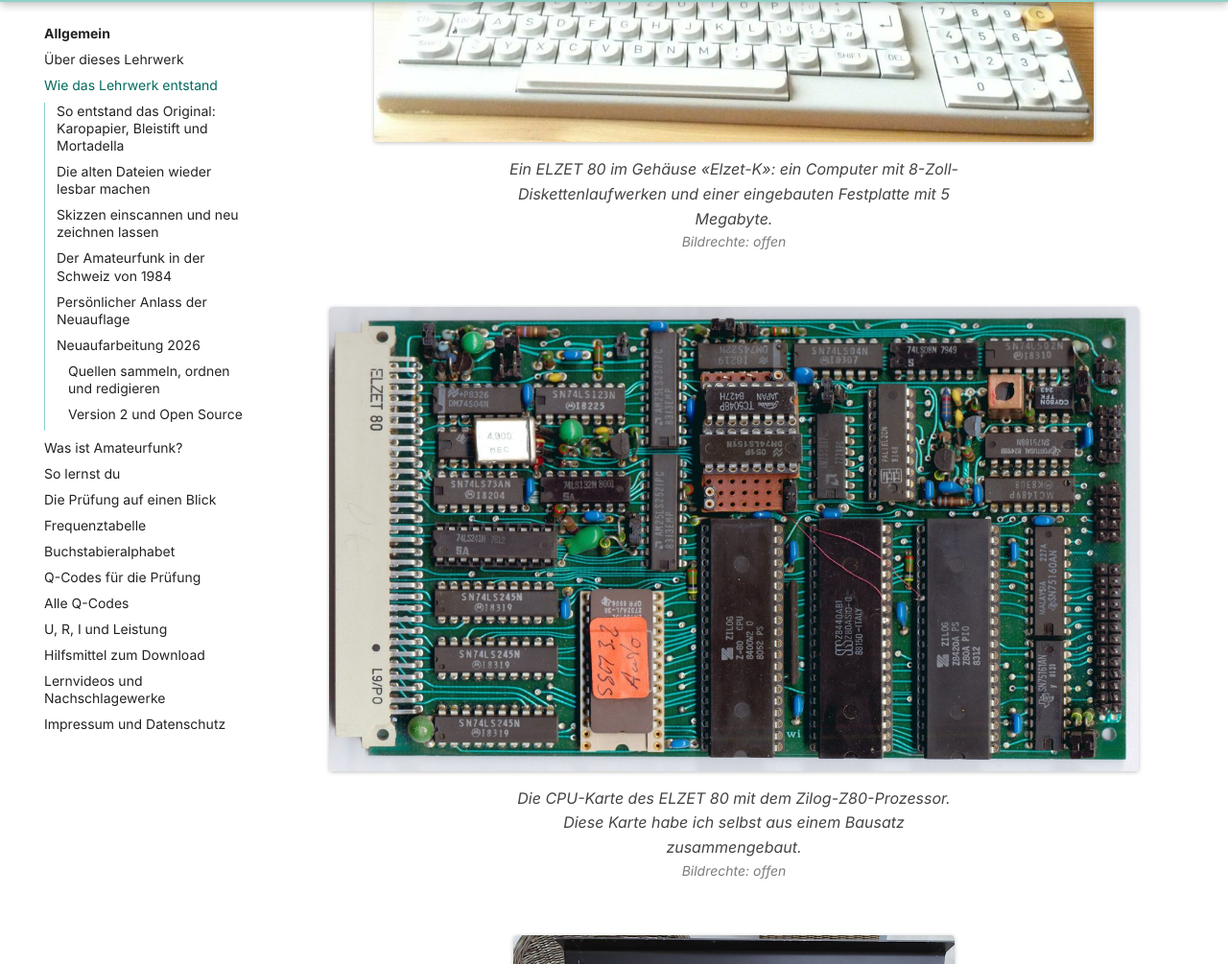
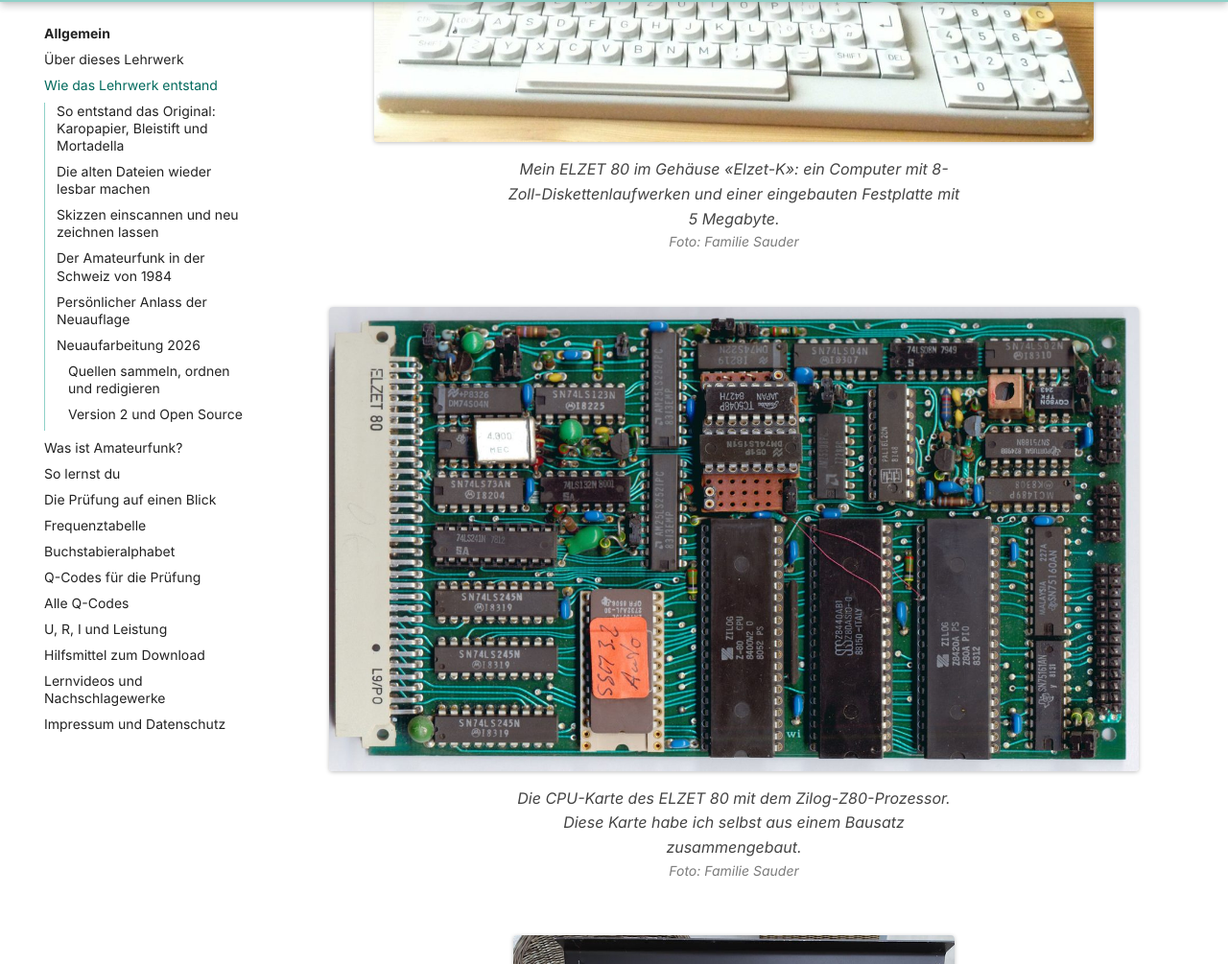
Before and after one commit to MaShaoDe/Amateurfunk-verstehen, an MkDocs documentation site: the page built from docs/allgemein/entstehung.md, in a window 1280 px wide and 1400 px high, scrolled down 2461 px. Shown: the part 94-1099 px from the top of the window at 96% size. Built offline with MkDocs 1.6.1 and Material for MkDocs 9.7.7, drawn with Linux system fonts in a browser that asks for light colours; some of the changed text lies outside the part shown.

Commit message:
Entstehung: eigene Fotos als Foto: Familie Sauder gekennzeichnet

```diff
--- a/docs/allgemein/entstehung.md
+++ b/docs/allgemein/entstehung.md
@@ -31,17 +31,17 @@ Mein selbstgebauter Computer war ein ELZET 80, aufgebaut aus Bausätzen der Firm
 
 <figure markdown>
   ![Computer Elzet-K mit zwei Diskettenlaufwerken und Tastatur](../images/entstehung/elzet-k.jpg){ width="80%" loading=lazy }
-  <figcaption>Ein ELZET 80 im Gehäuse «Elzet-K»: ein Computer mit 8-Zoll-Diskettenlaufwerken und einer eingebauten Festplatte mit 5 Megabyte. <span class="bildrechte">Bildrechte: offen</span></figcaption>
+  <figcaption>Mein ELZET 80 im Gehäuse «Elzet-K»: ein Computer mit 8-Zoll-Diskettenlaufwerken und einer eingebauten Festplatte mit 5 Megabyte. <span class="bildrechte">Foto: Familie Sauder</span></figcaption>
 </figure>
 
 <figure markdown>
   ![Platine der Elzet-80-CPU-Karte mit Zilog Z80](../images/entstehung/cpu-karte.jpg){ width="90%" loading=lazy }
-  <figcaption>Die CPU-Karte des ELZET 80 mit dem Zilog-Z80-Prozessor. Diese Karte habe ich selbst aus einem Bausatz zusammengebaut. <span class="bildrechte">Bildrechte: offen</span></figcaption>
+  <figcaption>Die CPU-Karte des ELZET 80 mit dem Zilog-Z80-Prozessor. Diese Karte habe ich selbst aus einem Bausatz zusammengebaut. <span class="bildrechte">Foto: Familie Sauder</span></figcaption>
 </figure>
 
 <figure markdown>
   ![Tragbarer Computer Elzet-P mit Bildschirm, Diskettenlaufwerken und Tastatur](../images/entstehung/elzet-p.jpg){ width="55%" loading=lazy }
-  <figcaption>Später kam der ELZET-P (Portable) mit 5,25-Zoll-Laufwerken. <span class="bildrechte">Bildrechte: offen</span></figcaption>
+  <figcaption>Der ELZET-P (Portable) meines Vaters, mit 5,25-Zoll-Laufwerken. <span class="bildrechte">Foto: Familie Sauder</span></figcaption>
 </figure>
 
 
```
Also changed, not shown: VEROEFFENTLICHUNG.md (+2 -2 lines).
